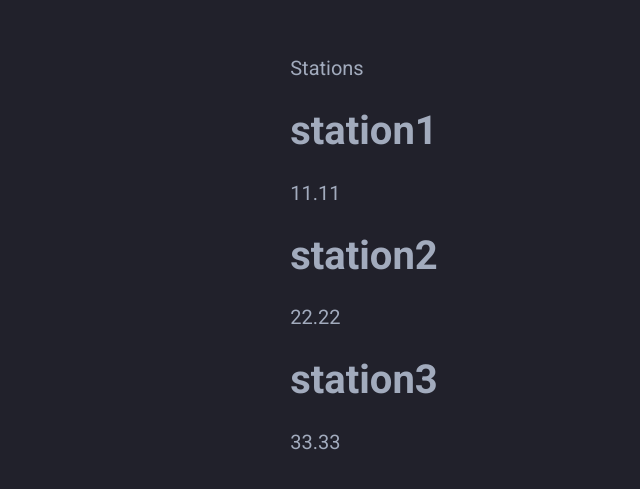
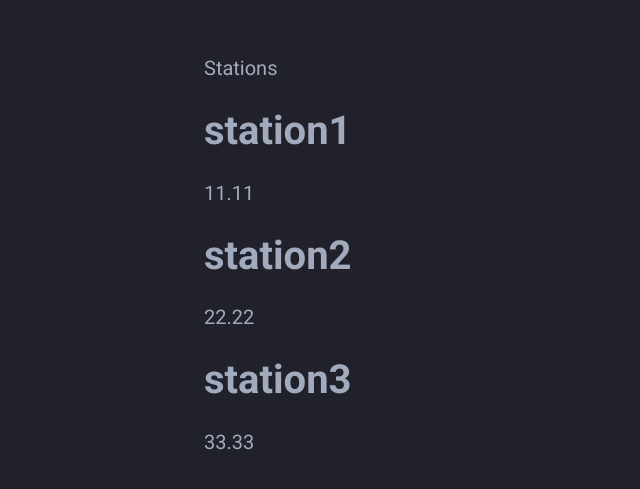
Before and after one commit to barbaraszott/radio, a React (Create React App) app: page / in a window 1280 px wide. Shown: the part 145-634 px from the top of the page, without its empty margins (276-916 px from the left). Built offline with nearby package versions, Linux system fonts and the light colour scheme.

Commit message:
Set width and max-height to radio container

```diff
--- a/src/App.scss
+++ b/src/App.scss
@@ -14,3 +14,7 @@ body {
 	justify-content: center;
 	align-items: center;
 }
+.radio-container {
+	width: 320px;
+	max-height: 600px;
+}
```
